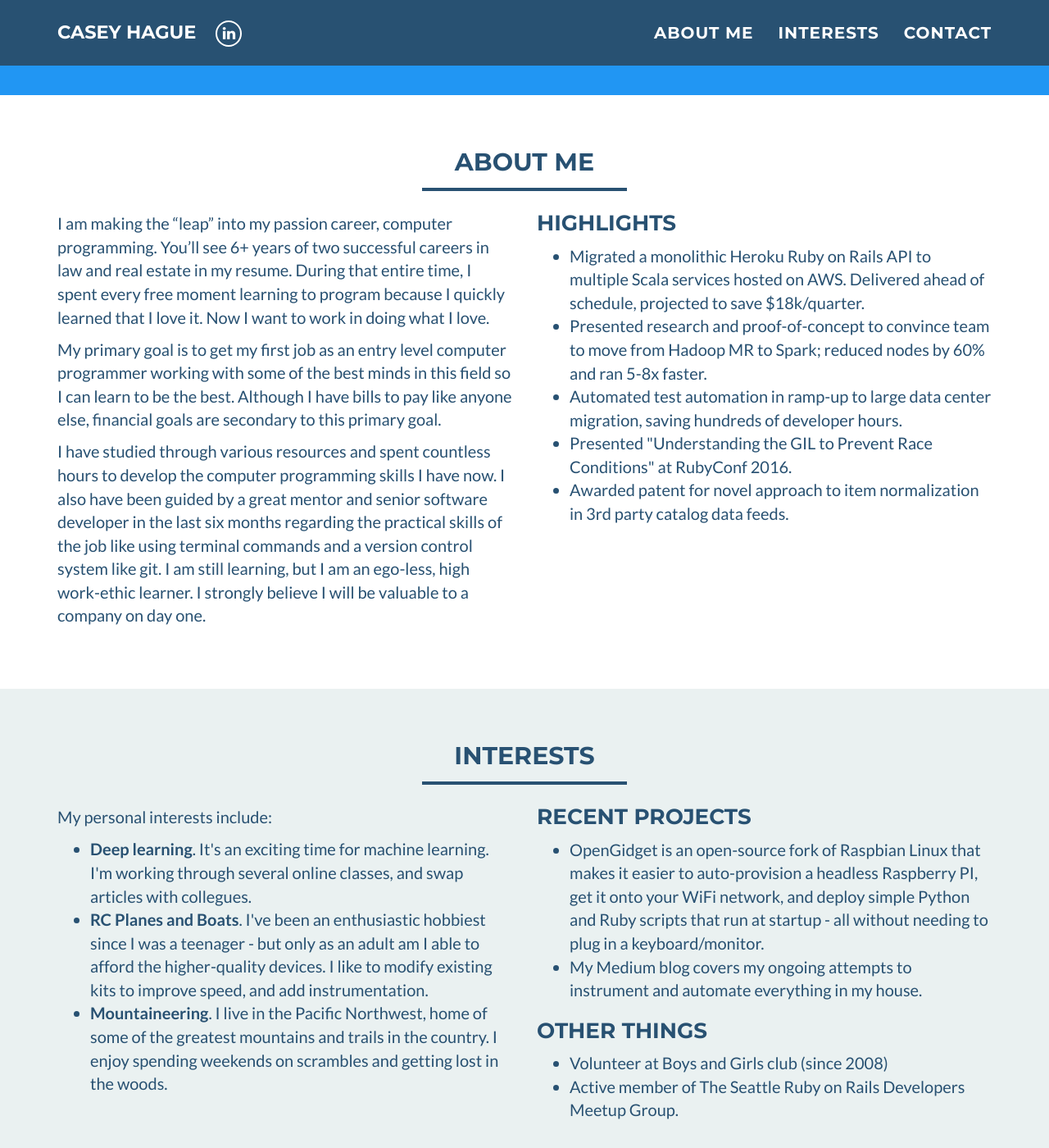
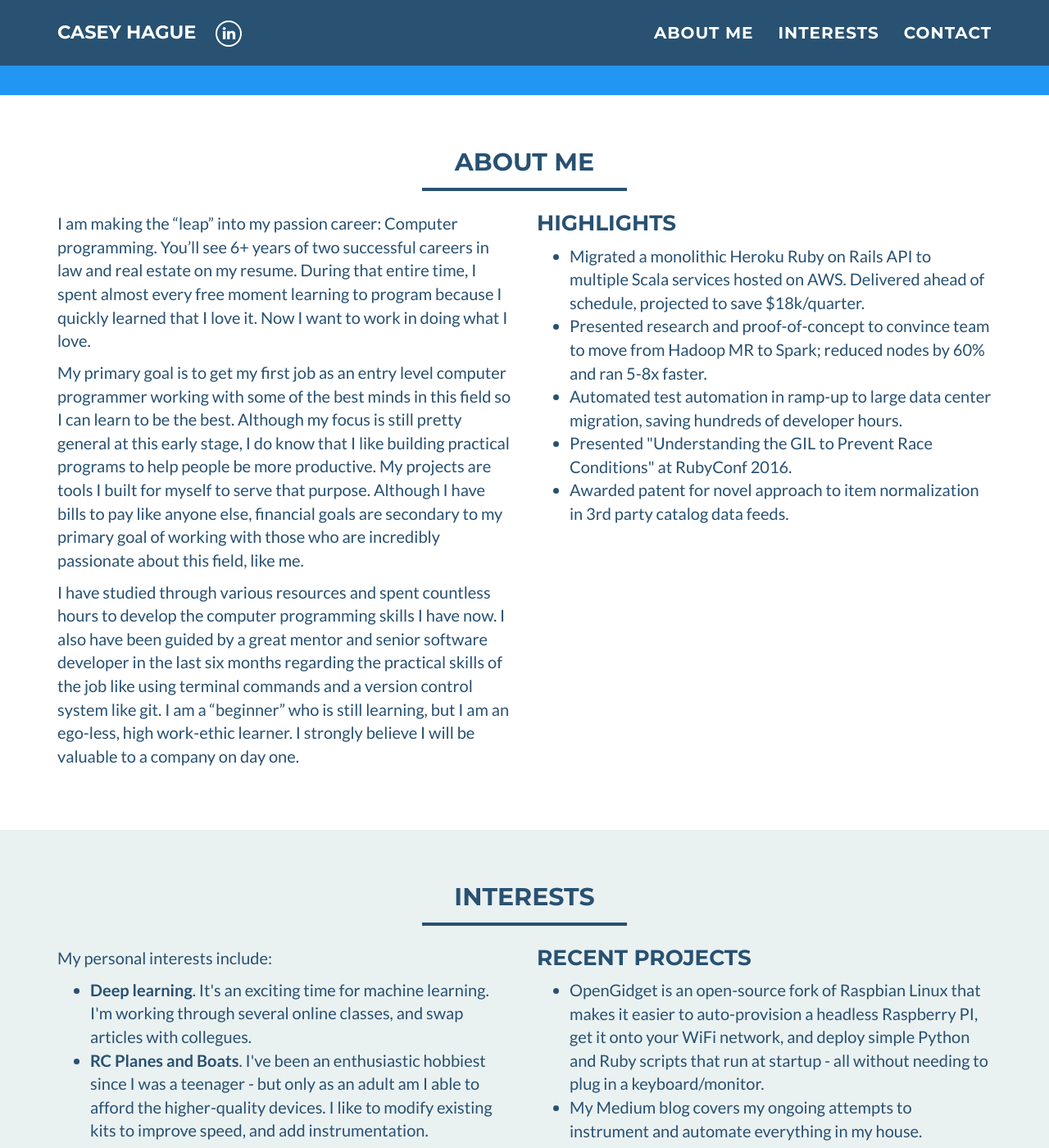
Before and after one commit to builtthorough/caseyhague, a Jekyll site: the page built from index.html, in a window 1280 px wide and 1400 px high, scrolled down 458 px. Shown: the whole window at 82% size. Built offline with Jekyll 4.4.1, drawn with Linux system fonts in a browser that asks for light colours.

Commit message:
Update about_me.html

```diff
--- a/_includes/about_me.html
+++ b/_includes/about_me.html
@@ -9,13 +9,13 @@
     <div class="row">
 	    <div class="col-sm-6">
     		<p>
-           I am making the “leap” into my passion career, computer programming. You’ll see 6+ years of two successful careers in law and real estate in my resume. During that entire time, I spent every free moment learning to program because I quickly learned that I love it. Now I want to work in doing what I love.
+           I am making the “leap” into my passion career: Computer programming. You’ll see 6+ years of two successful careers in law and real estate on my resume. During that entire time, I spent almost every free moment learning to program because I quickly learned that I love it. Now I want to work in doing what I love.
         </p>
         <p>
-          My primary goal is to get my first job as an entry level computer programmer working with some of the best minds in this field so I can learn to be the best. Although I have bills to pay like anyone else, financial goals are secondary to this primary goal.
+          My primary goal is to get my first job as an entry level computer programmer working with some of the best minds in this field so I can learn to be the best. Although my focus is still pretty general at this early stage, I do know that I like building practical programs to help people be more productive. My projects are tools I built for myself to serve that purpose. Although I have bills to pay like anyone else, financial goals are secondary to my primary goal of working with those who are incredibly passionate about this field, like me.
         </p>
 	<p>
-          I have studied through various resources and spent countless hours to develop the computer programming skills I have now. I also have been guided by a great mentor and senior software developer in the last six months regarding the practical skills of the job like using terminal commands and a version control system like git. I am still learning, but I am an ego-less, high work-ethic learner. I strongly believe I will be valuable to a company on day one.
+          I have studied through various resources and spent countless hours to develop the computer programming skills I have now. I also have been guided by a great mentor and senior software developer in the last six months regarding the practical skills of the job like using terminal commands and a version control system like git. I am a “beginner” who is still learning, but I am an ego-less, high work-ethic learner. I strongly believe I will be valuable to a company on day one.
         </p>
       </div>
 	    <div class="col-sm-6">
```
